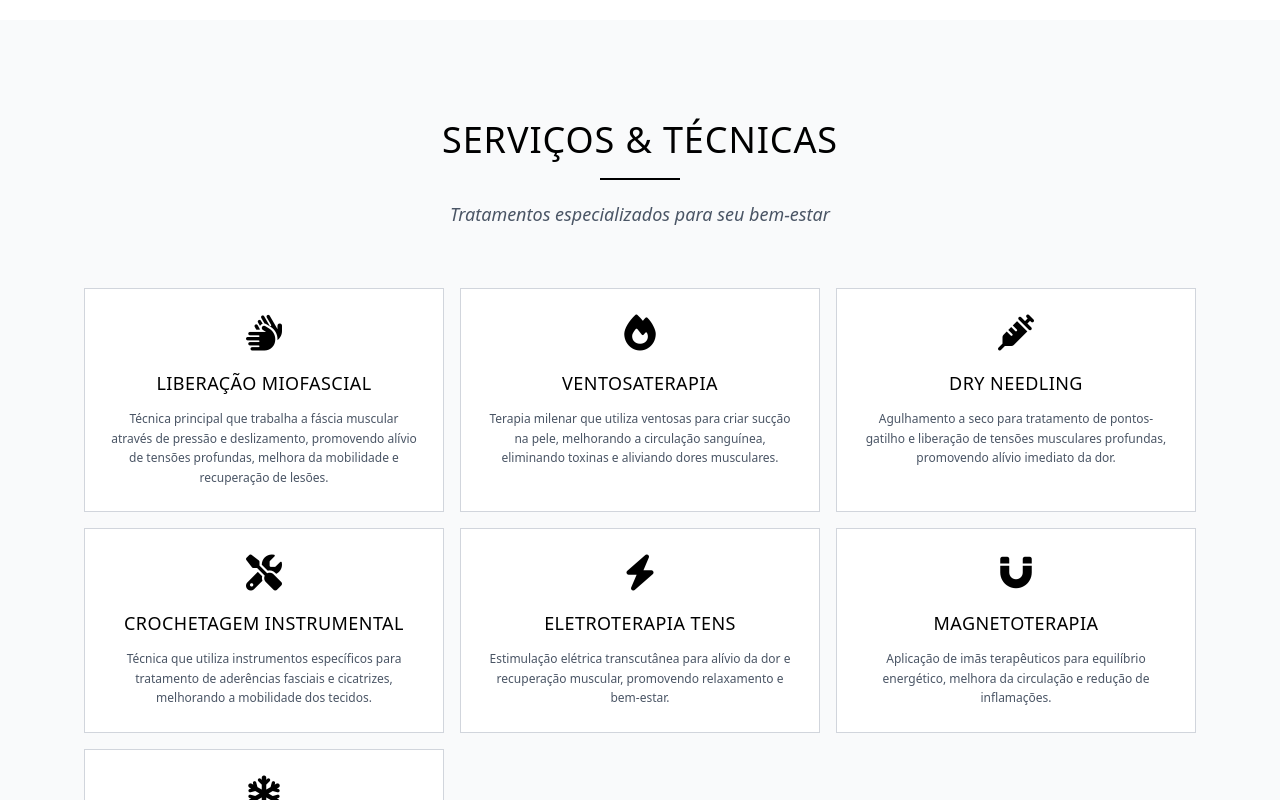
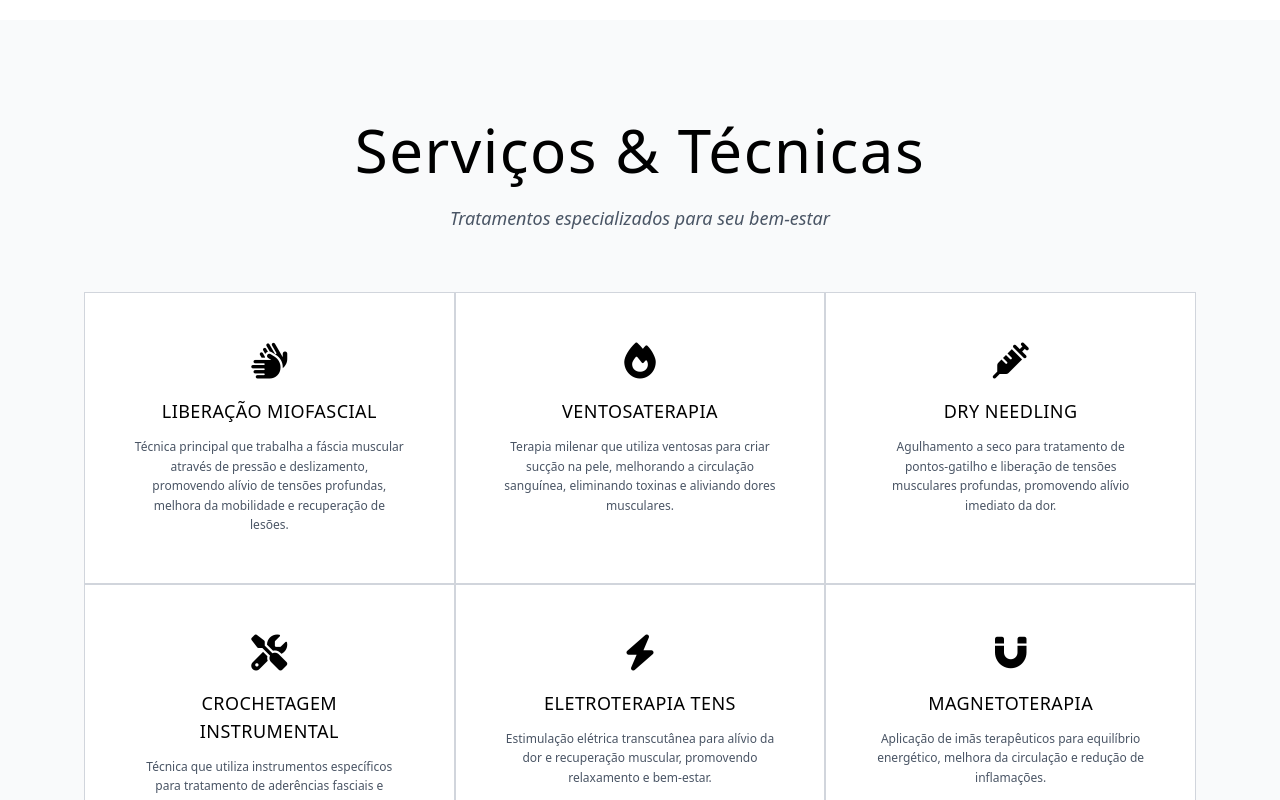
Before and after one commit to lucas19fonseca/landingPage-Dell, a React (Vite) app: page / in a window 1280 px wide. Shown: the part 1580-2380 px from the top of the page. Built offline with nearby package versions, Linux system fonts and the light colour scheme.

Commit message:
ajuste card

```diff
--- a/src/components/tecnicas.jsx
+++ b/src/components/tecnicas.jsx
@@ -3,7 +3,7 @@ export default function Tecnicas() {
         <section id="servicos" className="py-25 bg-gray-50">
             <div className="max-w-6xl mx-auto px-5">
                 {/* Cabeçalho */}
-                <h2 className="text-4xl font-light text-center mb-5 uppercase tracking-wide text-black relative pb-5">
+                <h2 className="text-5xl md:text-6xl mb-6 text-black font-arial tracking-wide justify-center flex items-center">
                     Serviços & Técnicas
                     <div className="absolute bottom-0 left-1/2 transform -translate-x-1/2 w-20 h-0.5 bg-black"></div>
                 </h2>
@@ -13,10 +13,10 @@ export default function Tecnicas() {
                 </p>
 
                 {/* Grid de Serviços - 2 colunas em todos os dispositivos */}
-                <div className="grid grid-cols-2 lg:grid-cols-3 gap-4 mt-15">
+                <div className="grid grid-cols-2 lg:grid-cols-3 gap- mt-15">
 
                     {/* Liberação Miofascial */}
-                    <div className="group bg-white p-6 border border-gray-300 text-center relative transition-all duration-400 hover:bg-black hover:text-white hover:scale-102 hover:z-10 hover:shadow-xl">
+                    <div className="group bg-white p-12 border border-gray-300 text-center relative transition-all duration-400 hover:bg-black hover:text-white hover:scale-102 hover:z-10 hover:shadow-xl">
                         <div className="text-4xl mb-4 text-black transition-colors duration-400 group-hover:text-white">
                             <i className="fas fa-hands"></i>
                         </div>
@@ -29,7 +29,7 @@ export default function Tecnicas() {
                     </div>
 
                     {/* Ventosaterapia */}
-                    <div className="group bg-white p-6 border border-gray-300 text-center relative transition-all duration-400 hover:bg-black hover:text-white hover:scale-102 hover:z-10 hover:shadow-xl">
+                    <div className="group bg-white p-12 border border-gray-300 text-center relative transition-all duration-400 hover:bg-black hover:text-white hover:scale-102 hover:z-10 hover:shadow-xl">
                         <div className="text-4xl mb-4 text-black transition-colors duration-400 group-hover:text-white">
                             <i className="fas fa-fire"></i>
                         </div>
@@ -42,7 +42,7 @@ export default function Tecnicas() {
                     </div>
 
                     {/* Dry Needling */}
-                    <div className="group bg-white p-6 border border-gray-300 text-center relative transition-all duration-400 hover:bg-black hover:text-white hover:scale-102 hover:z-10 hover:shadow-xl">
+                    <div className="group bg-white p-12 border border-gray-300 text-center relative transition-all duration-400 hover:bg-black hover:text-white hover:scale-102 hover:z-10 hover:shadow-xl">
                         <div className="text-4xl mb-4 text-black transition-colors duration-400 group-hover:text-white">
                             <i className="fas fa-syringe"></i>
                         </div>
@@ -55,7 +55,7 @@ export default function Tecnicas() {
                     </div>
 
                     {/* Crochetagem Instrumental */}
-                    <div className="group bg-white p-6 border border-gray-300 text-center relative transition-all duration-400 hover:bg-black hover:text-white hover:scale-102 hover:z-10 hover:shadow-xl">
+                    <div className="group bg-white p-12 border border-gray-300 text-center relative transition-all duration-400 hover:bg-black hover:text-white hover:scale-102 hover:z-10 hover:shadow-xl">
                         <div className="text-4xl mb-4 text-black transition-colors duration-400 group-hover:text-white">
                             <i className="fas fa-tools"></i>
                         </div>
@@ -68,7 +68,7 @@ export default function Tecnicas() {
                     </div>
 
                     {/* Eletroterapia TENS */}
-                    <div className="group bg-white p-6 border border-gray-300 text-center relative transition-all duration-400 hover:bg-black hover:text-white hover:scale-102 hover:z-10 hover:shadow-xl">
+                    <div className="group bg-white p-12 border border-gray-300 text-center relative transition-all duration-400 hover:bg-black hover:text-white hover:scale-102 hover:z-10 hover:shadow-xl">
                         <div className="text-4xl mb-4 text-black transition-colors duration-400 group-hover:text-white">
                             <i className="fas fa-bolt"></i>
                         </div>
@@ -81,7 +81,7 @@ export default function Tecnicas() {
                     </div>
 
                     {/* Magnetoterapia */}
-                    <div className="group bg-white p-6 border border-gray-300 text-center relative transition-all duration-400 hover:bg-black hover:text-white hover:scale-102 hover:z-10 hover:shadow-xl">
+                    <div className="group bg-white p-12 border border-gray-300 text-center relative transition-all duration-400 hover:bg-black hover:text-white hover:scale-102 hover:z-10 hover:shadow-xl">
                         <div className="text-4xl mb-4 text-black transition-colors duration-400 group-hover:text-white">
                             <i className="fas fa-magnet"></i>
                         </div>
@@ -94,7 +94,7 @@ export default function Tecnicas() {
                     </div>
 
                     {/* Crioterapia */}
-                    <div className="group bg-white p-6 border border-gray-300 text-center relative transition-all duration-400 hover:bg-black hover:text-white hover:scale-102 hover:z-10 hover:shadow-xl">
+                    <div className="group bg-white p-12 border border-gray-300 text-center relative transition-all duration-400 hover:bg-black hover:text-white hover:scale-102 hover:z-10 hover:shadow-xl">
                         <div className="text-4xl mb-4 text-black transition-colors duration-400 group-hover:text-white">
                             <i className="fas fa-snowflake"></i>
                         </div>
```
